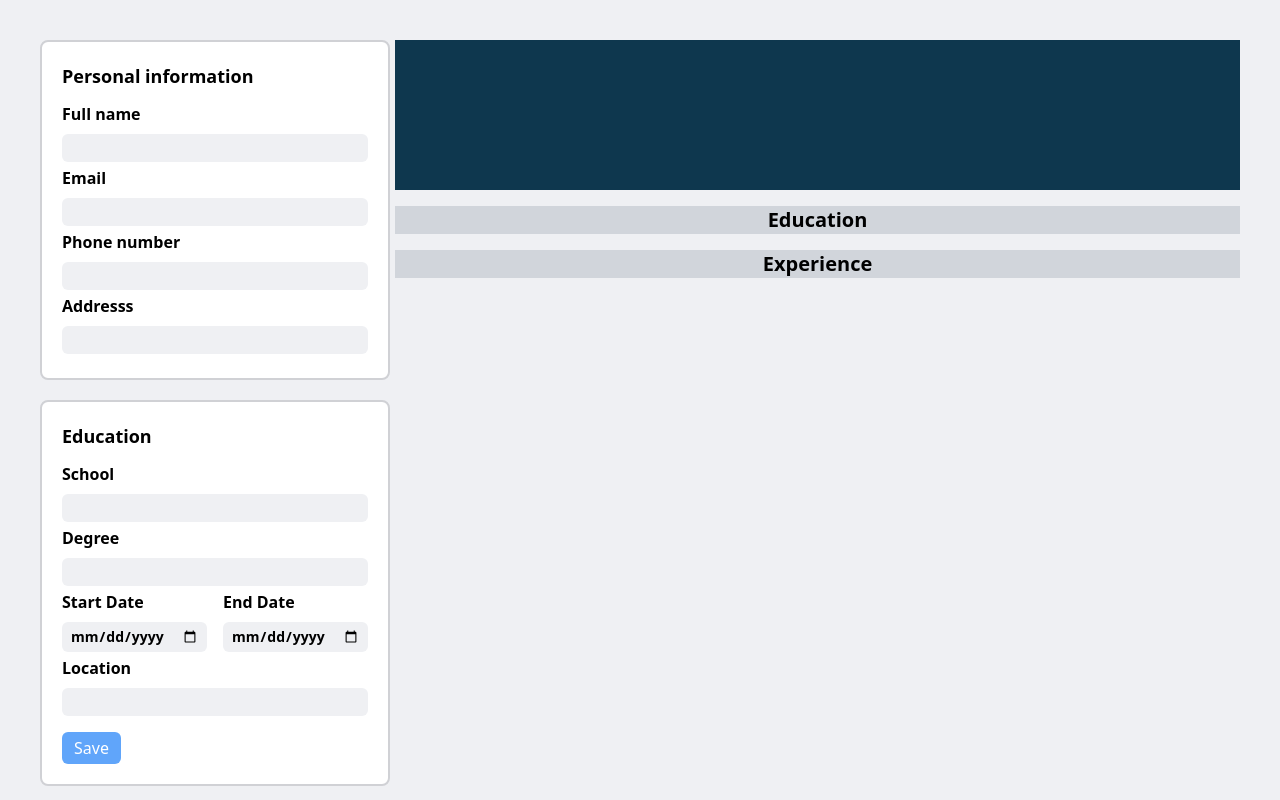
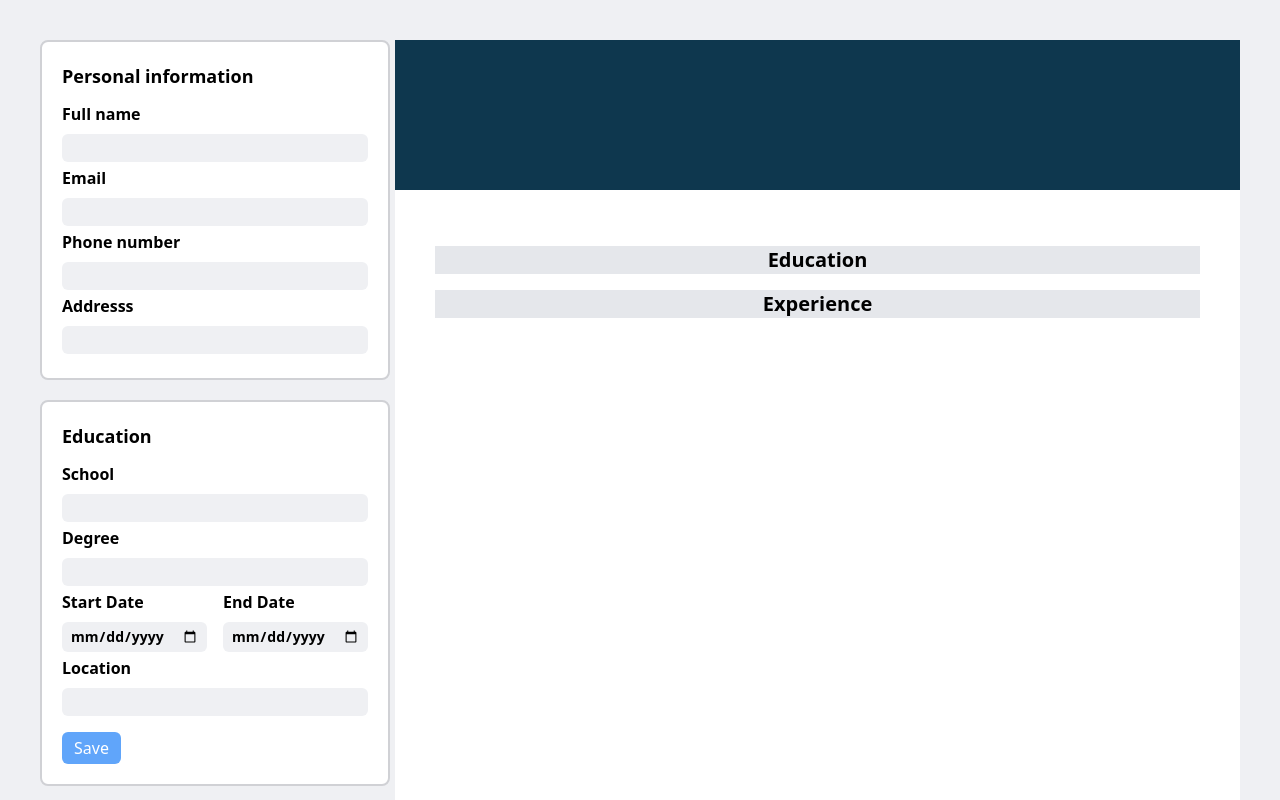
Before and after one commit to emShalaby/cv_generator, a React (Vite) app: page / in a window 1280 px wide. Shown: the top 800 px of the page. Built offline with nearby package versions, Linux system fonts and the light colour scheme.

Commit message:
fix a bug in education form and some cv styling

```diff
--- a/src/app.tsx
+++ b/src/app.tsx
@@ -162,14 +162,12 @@ const App = () => {
               <Input
                 label={"Start Date"}
                 type={"date"}
-                className=""
                 name={EducationFields.startDate}
                 onChange={handleEducationInfoChange}
               />
               <Input
                 label={"End Date"}
                 type="date"
-                className=""
                 name={EducationFields.endDate}
                 onChange={handleEducationInfoChange}
               />
@@ -177,7 +175,7 @@ const App = () => {
             <Input
               label="Location"
               type="text"
-              name={EducationFields.endDate}
+              name={EducationFields.location}
               onChange={handleEducationInfoChange}
             />
             <Button
--- a/src/components/CV/cvBody.tsx
+++ b/src/components/CV/cvBody.tsx
@@ -12,8 +12,8 @@ function CvExperience(props: TExperience) {}
 
 export default function CvBody({ education, experience }: ICvBodyProps) {
   return (
-    <div className="flex flex-col flex-[10]">
-      <div className="bg-gray-300 justify-center flex mt-4 text-xl font-bold ">
+    <div className="flex flex-col flex-[10] bg-white p-10">
+      <div className="bg-gray-200 justify-center flex mt-4 text-xl font-bold ">
         <h2>Education</h2>
       </div>
       <div id="education">
@@ -34,7 +34,7 @@ export default function CvBody({ education, experience }: ICvBodyProps) {
           );
         })}
       </div>
-      <div className="bg-gray-300 justify-center flex mt-4 text-xl font-bold">
+      <div className="bg-gray-200 justify-center flex mt-4 text-xl font-bold">
         <h2>Experience</h2>
       </div>
       <div id="experience">
```
